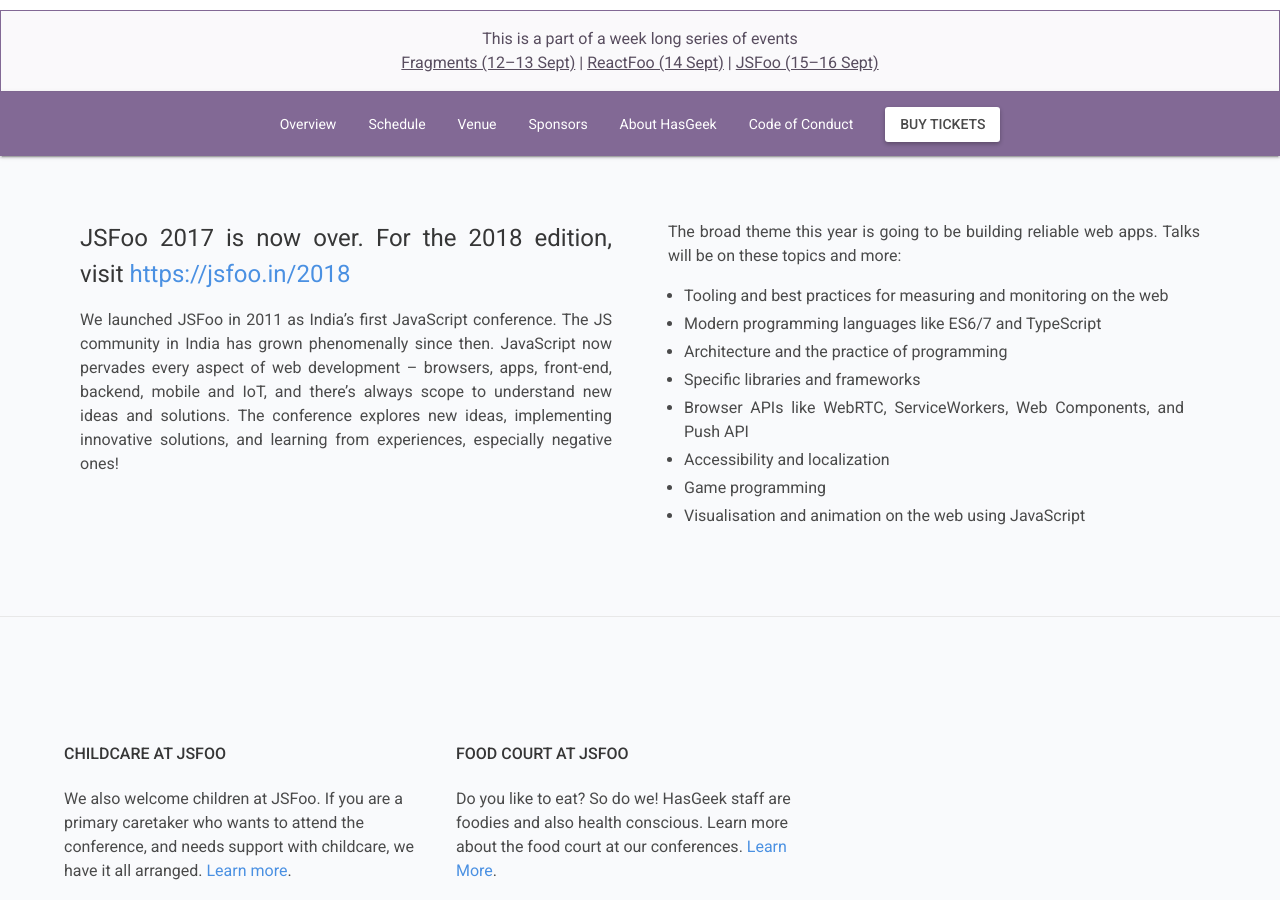
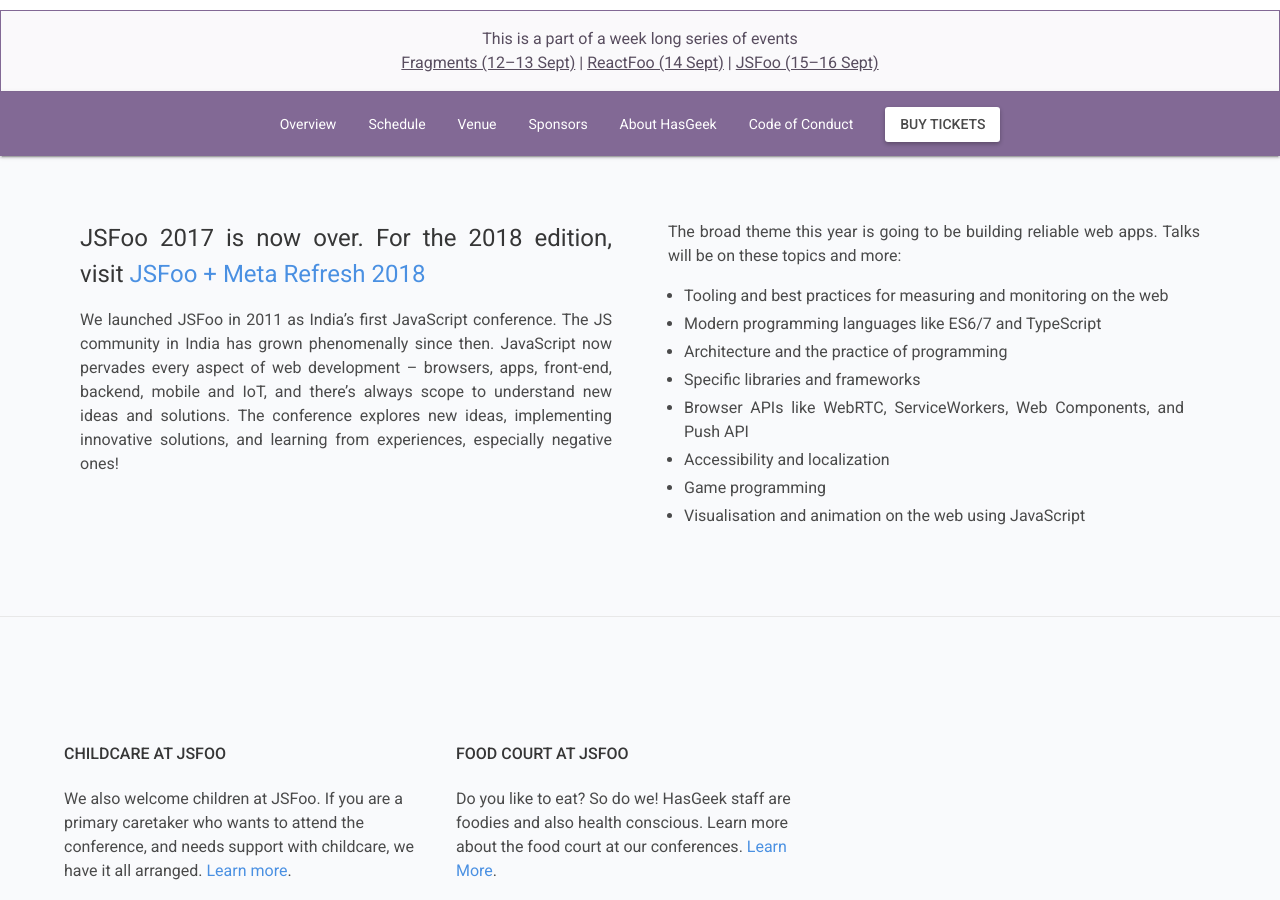
Before and after one commit to hasgeek/events, a Jekyll site: the page built from _jsfoo_events/2017.md, in a window 1280 px wide and 900 px high, scrolled down 504 px. Built offline with Jekyll 4.4.1, drawn with Linux system fonts in a browser that asks for light colours; some of the changed lines change nothing that is shown.

Commit message:
Fixed URL

```diff
--- a/_jsfoo_events/2017.md
+++ b/_jsfoo_events/2017.md
@@ -49,7 +49,7 @@
     Learn how to build native iOS and android app using React Native such that it can easily be extended to any platform such as Windows Phone, Web, Desktop, Electron and even VR*.
 overview:
   left_content: |
-    ### JSFoo 2017 is now over. For the 2018 edition, visit [https://jsfoo.in/2018](JSFoo + Meta Refresh 2018)
+    ### JSFoo 2017 is now over. For the 2018 edition, visit [JSFoo + Meta Refresh 2018](https://jsfoo.in/2018)
     We launched JSFoo in 2011 as India’s first JavaScript conference. The JS community in India has grown phenomenally since then. JavaScript now pervades every aspect of web development – browsers, apps, front-end, backend, mobile and IoT, and there’s always scope to understand new ideas and solutions. The conference explores new ideas, implementing innovative solutions, and learning from experiences, especially negative ones!
   right_content: |
     The broad theme this year is going to be building reliable web apps. Talks will be on these topics and more:
```
